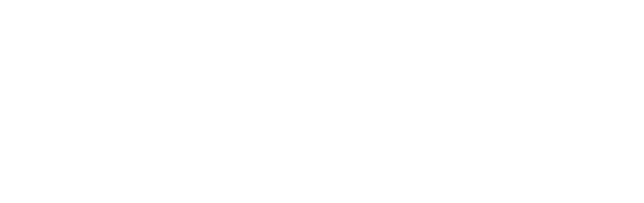
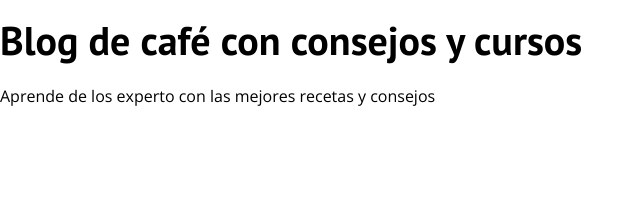
Before and after one commit to KennyKenny01/blog_coffe, a plain HTML site: page index.html in a window 1280 px wide. Shown: the whole page, without its empty margins (0-644 px from the left). Drawn offline with nearby package versions, Linux system fonts and the light colour scheme.

Commit message:
Creado el header y sus 'hijos'

```diff
--- a/index.html
+++ b/index.html
@@ -12,6 +12,12 @@
     <link rel="stylesheet" href="css/styles.css">
 </head>
 <body>
+    <header class="header">
+        <div class="header__texto">
+            <h2 class="no-margin">Blog de café con consejos y cursos</h2>
+            <p class="no-margin"">Aprende de los experto con las mejores recetas y consejos</p>
 
+        </div>
+    </header>
 </body>
 </html>
```
